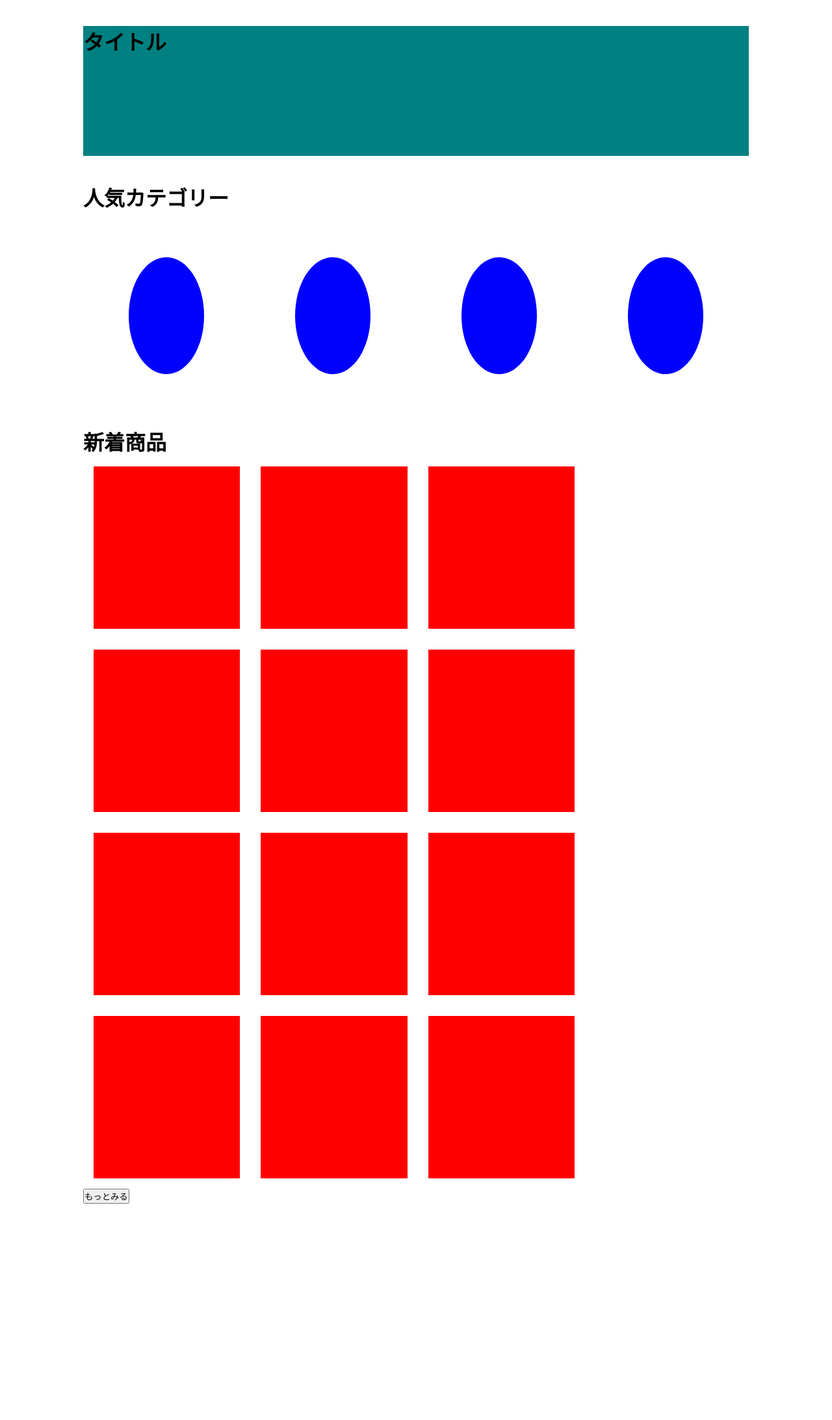
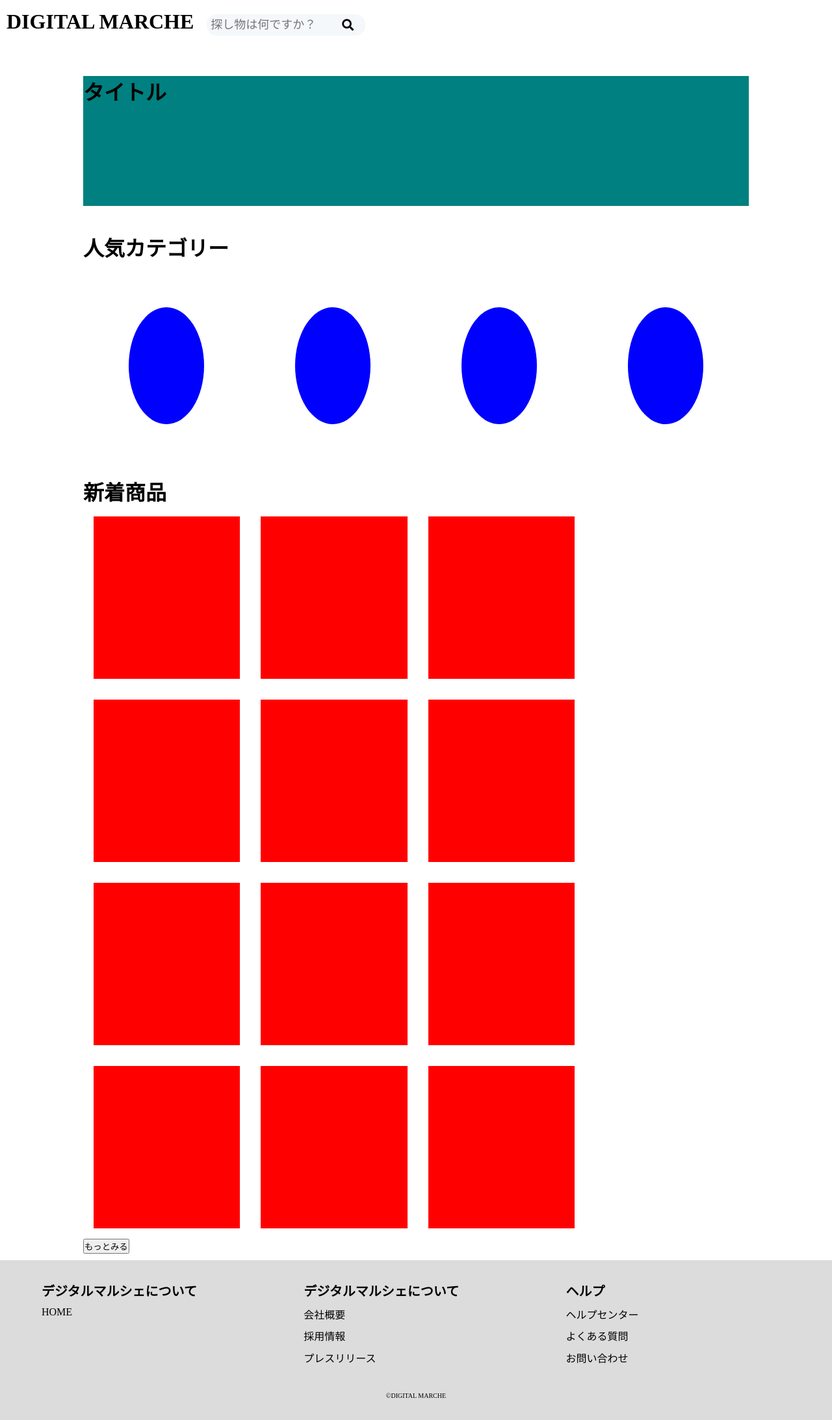
Before and after one commit to OHS-IH2023-7/degitalMarche, a Flask app: page /top in a window 1280 px wide. Shown: the whole page at 65% size. Before the commit the page ends 1853 px from the top, so only its background shows below. Run offline with Flask 3, Linux system fonts and the light colour scheme.

Commit message:
cssファイルの置き換えと反映、テンプレートの変更

```diff
--- a/main.py
+++ b/main.py
@@ -13,9 +13,8 @@ def product_detail():
     return render_template('product_detail.html')
 @app.route('/top')
 def helloworl():
-    # return 'Hello World.'
+    return render_template('top.html')
 
-    return render_template('top.html')
 @app.route('/product_resistration')
 def product_resistration():
     # return 'Hello World.'
--- a/static/css/footer.css
+++ b/static/css/footer.css
@@ -6,47 +6,34 @@
 footer {
   background: #DCDCDC;
 }
-
 footer .footer-wrapper {
   width: 90%;
   margin: 0 auto;
   padding: 2em 0;
 }
-
 footer .footer-wrapper .footer-list {
-  display: -webkit-box;
-  display: -ms-flexbox;
   display: flex;
-  -webkit-box-pack: justify;
-      -ms-flex-pack: justify;
-          justify-content: space-between;
+  justify-content: space-between;
   margin-bottom: 2em;
 }
-
 footer .footer-wrapper .footer-list section {
   width: 30%;
 }
-
 footer .footer-wrapper .footer-list section h3 {
   font-size: 20px;
 }
-
 footer .footer-wrapper .footer-list section ul li {
   list-style-type: none;
   font-size: 16px;
   margin: 0.6em 0;
 }
-
 footer .footer-wrapper .footer-list section ul li a {
   text-decoration: none;
   color: black;
 }
-
 footer .footer-wrapper .copyright {
   text-align: center;
 }
-
 footer .footer-wrapper .copyright p {
   font-size: 10px;
-}
-/*# sourceMappingURL=footer.css.map */
+}/*# sourceMappingURL=footer.css.map */
--- a/static/css/header.css
+++ b/static/css/header.css
@@ -4,23 +4,16 @@
 }
 
 header {
-  display: -webkit-box;
-  display: -ms-flexbox;
   display: flex;
   padding: 15px 10px;
 }
-
 header .search-box {
-  width: -webkit-fit-content;
   width: -moz-fit-content;
   width: fit-content;
   position: relative;
   margin: 7px 20px;
-  display: -webkit-box;
-  display: -ms-flexbox;
   display: flex;
 }
-
 header input[type=text] {
   padding: 6px;
   font-size: 18px;
@@ -28,16 +21,13 @@ header input[type=text] {
   border-radius: 15px;
   border: none;
 }
-
 header .search-box button {
   font-size: 18px;
   position: absolute;
   top: 50%;
   right: 1em;
-  -webkit-transform: translateY(-50%);
-          transform: translateY(-50%);
+  transform: translateY(-50%);
   border: none;
   background: none;
   cursor: pointer;
-}
-/*# sourceMappingURL=header.css.map */
+}/*# sourceMappingURL=header.css.map */
--- a/static/css/style.css
+++ b/static/css/style.css
@@ -1 +1,8 @@
-/* No CSS *//*# sourceMappingURL=style.css.map */
+.header-title {
+  font-size: clamp(16px, 4vw, 32px);
+  font-weight: 900;
+}
+.header-title a {
+  text-decoration: none;
+  color: black;
+}/*# sourceMappingURL=style.css.map */
--- a/static/css/style.scss
+++ b/static/css/style.scss
@@ -0,0 +1,9 @@
+.header-title{
+    font-size: clamp(16px , 4vw, 32px);
+    font-weight: 900;
+    a{
+        text-decoration: none;
+        color: black;
+
+    }
+}
--- a/static/css/top.css
+++ b/static/css/top.css
@@ -7,7 +7,6 @@
   width: 80%;
   margin: 40px auto;
 }
-
 #head h1 {
   background-color: teal;
   height: 200px;
@@ -17,16 +16,10 @@
   width: 80%;
   margin: 0 auto;
 }
-
 #category ul {
-  display: -webkit-box;
-  display: -ms-flexbox;
   display: flex;
-  -webkit-box-align: center;
-      -ms-flex-align: center;
-          align-items: center;
+  align-items: center;
 }
-
 #category ul li {
   background-color: blue;
   border-radius: 50%;
@@ -41,21 +34,15 @@
   width: 80%;
   margin: 10px auto;
 }
-
 #new ul {
   max-width: 100%;
-  display: -webkit-box;
-  display: -ms-flexbox;
   display: flex;
-  -ms-flex-wrap: wrap;
-      flex-wrap: wrap;
+  flex-wrap: wrap;
 }
-
 #new ul li {
   height: 250px;
   width: 22%;
   margin: 16px;
   list-style: none;
   background-color: red;
-}
-/*# sourceMappingURL=top.css.map */
+}/*# sourceMappingURL=top.css.map */
--- a/templates/base.html
+++ b/templates/base.html
@@ -15,5 +15,6 @@
 <!-- フッター以下 -->
 {% include 'footer.html' %}
 
+<script src="../static/js/script.js"></script>
 </body>
 </html>
--- a/templates/header.html
+++ b/templates/header.html
@@ -1,5 +1,5 @@
 <header>
-    <h1>DIGITAL MARCHE</h1>
+    <p class="header-title"><a href="/top">DIGITAL MARCHE</a></p>
     <div class="search-box">
         <input type="text" placeholder="探し物は何ですか？">
         <button type="submit"><i class="fa fa-search" ></i></button>
--- a/templates/top.html
+++ b/templates/top.html
@@ -1,15 +1,10 @@
-<!DOCTYPE html>
-<html lang="en">
-<head>
-    <meta charset="UTF-8">
-    <meta name="viewport" content="width=device-width, initial-scale=1.0">
-    <title>Document</title>
-    <link rel="stylesheet" href="../static/css/top.css">
-</head>
-<body>
-    <div id="head">
-        <h1>タイトル</h1>
-    </div>
+{% extends 'base.html' %}
+{% block main %}
+<link rel="stylesheet" href="../static/css/top.css">
+<div id="head">
+    <h1>タイトル</h1>
+    <!-- ヘッダー画像に編集 -->
+</div>
     <div id="category">
         <h1>人気カテゴリー</h1>
         <ul>
@@ -39,5 +34,4 @@
             <input type="submit" value="もっとみる">
         </div>
     </div>
-</body>
-</html>
+{% endblock %}
```
Also changed, not shown: static/css/product_resistration.css (+6 -37 lines), 5 other files.
